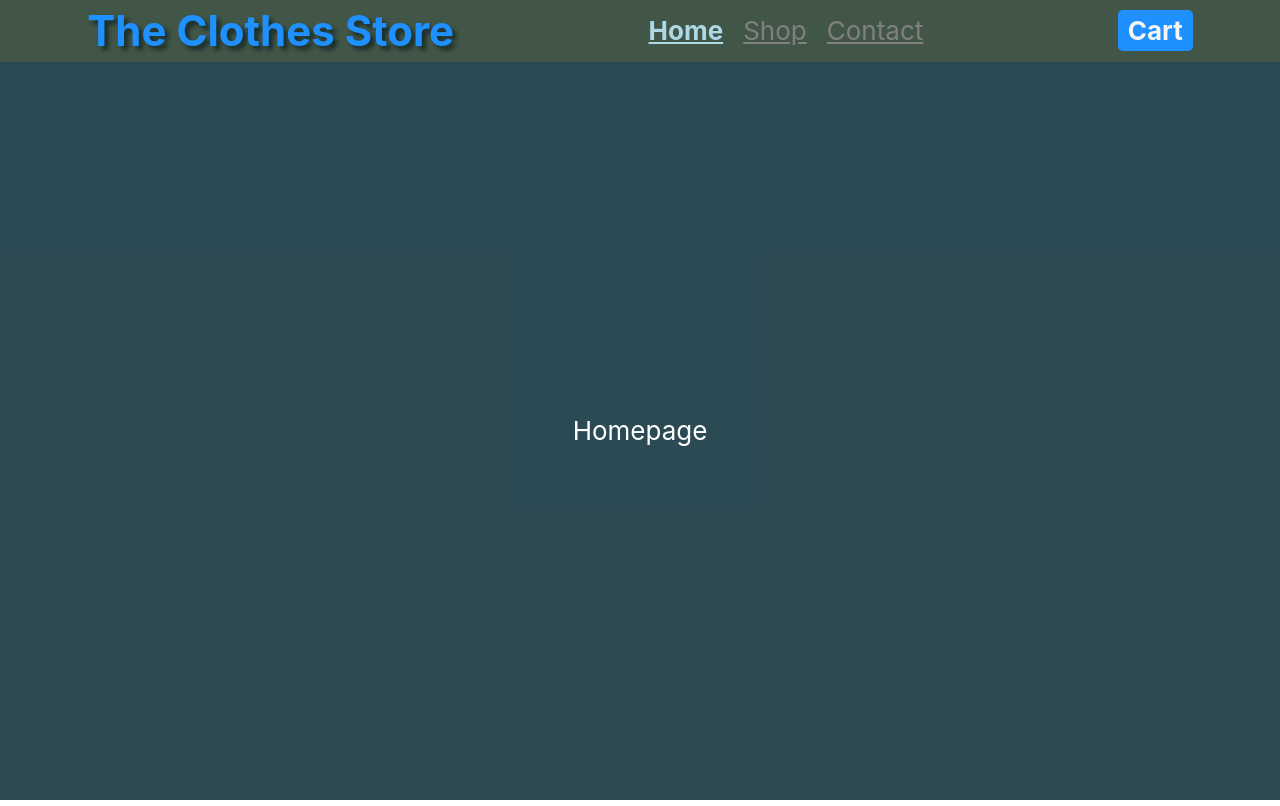
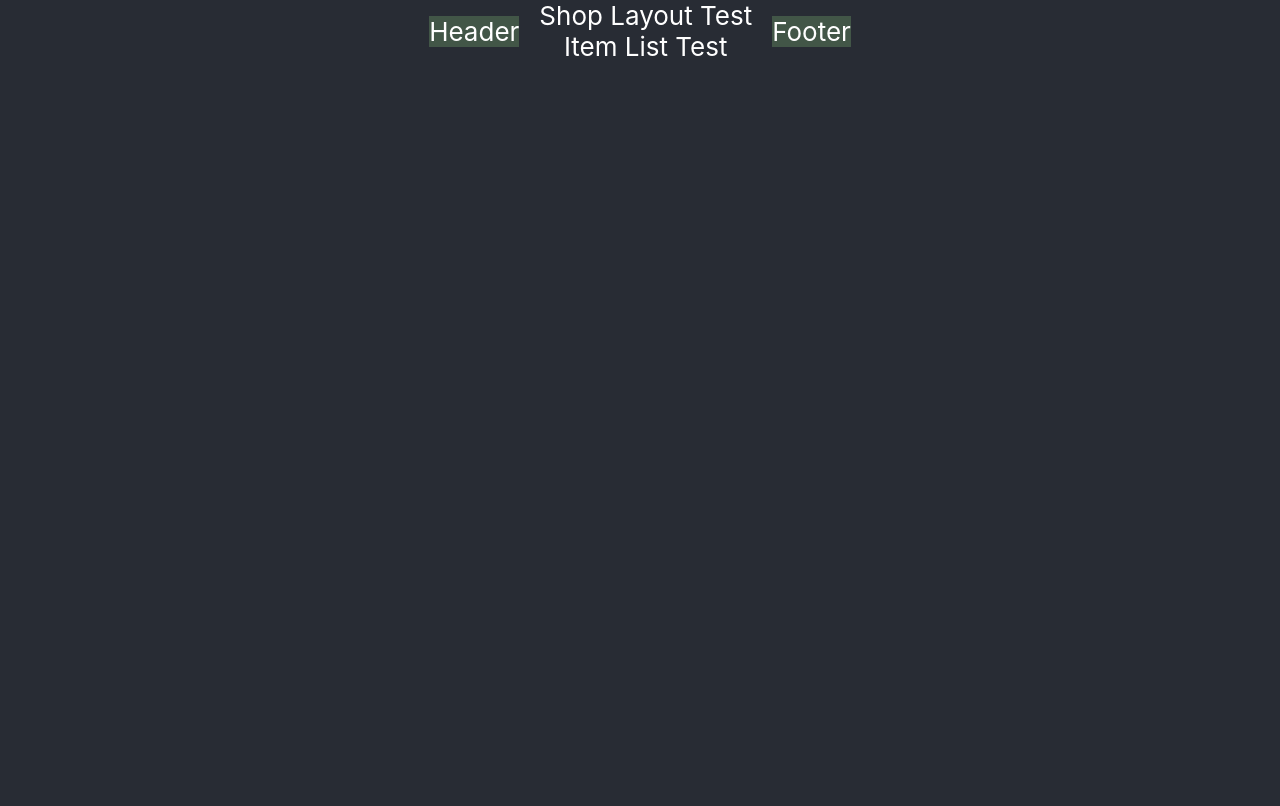
Before and after one commit to Raikho/shopping-cart, a React (Create React App) app: page / in a window 1280 px wide. Built offline with nearby package versions, Linux system fonts and the light colour scheme.

Commit message:
add nested routes with layout components

```diff
--- a/src/App.js
+++ b/src/App.js
@@ -4,12 +4,23 @@ import Homepage from './Homepage.js';
 import Shop from './Shop.js';
 import Contact from './Contact.js';
 
+import MainLayout from './MainLayout.js';
+import ShopLayout from './ShopLayout.js';
+import ItemList from './ItemList.js';
+
 function App() {
   return (
     <div className="App">
       <header className="App-header">
         <BrowserRouter>
-          <div className='header'>
+          <Routes>
+            <Route path='/' element={<MainLayout />} >
+              <Route path='/' element={<ShopLayout />} >
+                <Route path='/' element={<ItemList />} />
+              </Route>
+            </Route>
+          </Routes>
+{/* <div className='header'>
             <div className="store-title">The Clothes Store</div>
             <div className="nav-container">
               <NavLink to="/">Home</NavLink>
@@ -22,7 +33,7 @@ function App() {
             <Route path='/' element={<Homepage />} />
             <Route path='shop' element={<Shop />} />
             <Route path='contact' element={<Contact />} />
-          </Routes>
+          </Routes> */}
         </BrowserRouter>
       </header>
     </div>
--- /dev/null
+++ b/src/ItemList.js
@@ -0,0 +1,10 @@
+const ItemList = props => {
+    return (
+        <div className="item-list">
+            Item List Test
+            {props.children}
+        </div>
+    )
+}
+
+export default ItemList;
--- /dev/null
+++ b/src/MainLayout.js
@@ -0,0 +1,14 @@
+import { Outlet } from 'react-router-dom';
+
+const MainLayout = props => {
+    console.log(props);
+    return (
+        <div className="main-layout">
+            <div className="header">Header</div>
+            <Outlet />
+            <div className="header">Footer</div>
+        </div>
+    )
+}
+
+export default MainLayout;
--- /dev/null
+++ b/src/ShopLayout.js
@@ -0,0 +1,12 @@
+import { Outlet } from 'react-router-dom';
+
+const ShopLayout = props => {
+    return (
+        <div className="shop-layout">
+            Shop Layout Test
+            <Outlet />
+        </div>
+    )
+}
+
+export default ShopLayout;
```
